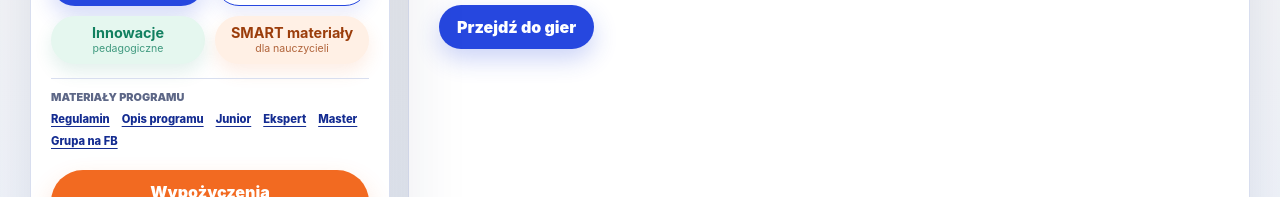
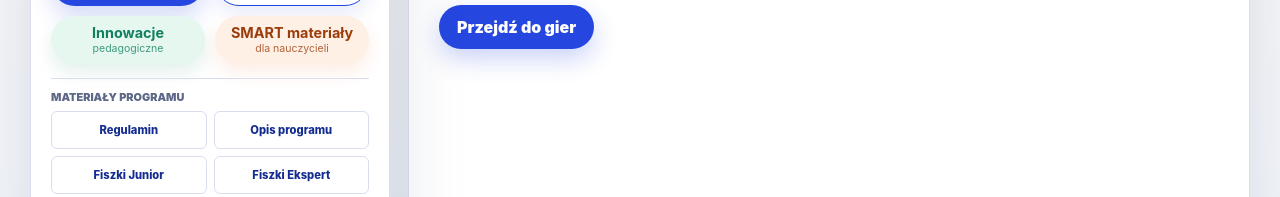
Before and after one commit to Pionkolandia/generator-stacji-zadaniowych, a website: page index.html in a window 1280 px wide. Shown: the part 603-800 px from the top of the page. Drawn offline with Linux system fonts and the light colour scheme.

Commit message:
Zmien materialy programu w przyciski

```diff
--- a/index.html
+++ b/index.html
@@ -75,7 +75,7 @@
         ]
       }
     </script>
-    <link rel="stylesheet" href="/styles.css?v=20260829-4">
+    <link rel="stylesheet" href="/styles.css?v=20260829-5">
   </head>
   <body>
     <main class="app">
@@ -124,9 +124,9 @@
             <nav aria-label="Materiały programu Szkoła jest SMART">
               <a href="https://drive.google.com/file/d/1JFA1SuKO3sbVhbdhdEFpCMSyH-LSvgWn/view?usp=sharing" target="_blank" rel="noopener noreferrer">Regulamin</a>
               <a href="https://drive.google.com/file/d/1j4p6No_M72Y5t1-Xp173DXFJK6_Kj5Ea/view?usp=sharing" target="_blank" rel="noopener noreferrer">Opis programu</a>
-              <a href="https://drive.google.com/file/d/1ZTWVaYoSQuSPtM6kavRtYmz2v0mEXFbz/view" target="_blank" rel="noopener noreferrer">Junior</a>
-              <a href="https://drive.google.com/file/d/1CQAJUTQTrxBI5Cq3xv8O_cQ8Ned3JMgR/view" target="_blank" rel="noopener noreferrer">Ekspert</a>
-              <a href="https://drive.google.com/file/d/1tgL1EWACxlIFFO0ibp9xuf2kHlQh2hYq/view" target="_blank" rel="noopener noreferrer">Master</a>
+              <a href="https://drive.google.com/file/d/1ZTWVaYoSQuSPtM6kavRtYmz2v0mEXFbz/view" target="_blank" rel="noopener noreferrer">Fiszki Junior</a>
+              <a href="https://drive.google.com/file/d/1CQAJUTQTrxBI5Cq3xv8O_cQ8Ned3JMgR/view" target="_blank" rel="noopener noreferrer">Fiszki Ekspert</a>
+              <a href="https://drive.google.com/file/d/1tgL1EWACxlIFFO0ibp9xuf2kHlQh2hYq/view" target="_blank" rel="noopener noreferrer">Fiszki Master</a>
               <a href="https://www.facebook.com/groups/szkolajestsmart" target="_blank" rel="noopener noreferrer">Grupa na FB</a>
             </nav>
           </section>
--- a/public/styles.css
+++ b/public/styles.css
@@ -443,20 +443,38 @@ h3 {
 }
 
 .program-documents nav {
-  display: flex;
-  flex-wrap: wrap;
-  gap: 5px 12px;
+  display: grid;
+  grid-template-columns: repeat(2, minmax(0, 1fr));
+  gap: 7px;
 }
 
 .program-documents a {
+  display: grid;
+  min-width: 0;
+  min-height: 38px;
+  place-items: center;
+  border: 1px solid var(--line);
+  border-radius: 6px;
+  padding: 6px 8px;
+  background: #fff;
   color: var(--blue-deep);
   font-size: 0.7rem;
   font-weight: 850;
-  text-underline-offset: 3px;
+  line-height: 1.15;
+  text-align: center;
+  text-decoration: none;
+  transition: border-color 150ms ease, background 150ms ease, transform 150ms ease;
 }
 
 .program-documents a:hover {
-  color: var(--orange-deep);
+  border-color: var(--blue);
+  background: var(--blue-soft);
+  transform: translateY(-1px);
+}
+
+.program-documents a:focus-visible {
+  outline: 3px solid var(--orange);
+  outline-offset: 2px;
 }
 
 .rentals-launch {
--- a/styles.css
+++ b/styles.css
@@ -443,20 +443,38 @@ h3 {
 }
 
 .program-documents nav {
-  display: flex;
-  flex-wrap: wrap;
-  gap: 5px 12px;
+  display: grid;
+  grid-template-columns: repeat(2, minmax(0, 1fr));
+  gap: 7px;
 }
 
 .program-documents a {
+  display: grid;
+  min-width: 0;
+  min-height: 38px;
+  place-items: center;
+  border: 1px solid var(--line);
+  border-radius: 6px;
+  padding: 6px 8px;
+  background: #fff;
   color: var(--blue-deep);
   font-size: 0.7rem;
   font-weight: 850;
-  text-underline-offset: 3px;
+  line-height: 1.15;
+  text-align: center;
+  text-decoration: none;
+  transition: border-color 150ms ease, background 150ms ease, transform 150ms ease;
 }
 
 .program-documents a:hover {
-  color: var(--orange-deep);
+  border-color: var(--blue);
+  background: var(--blue-soft);
+  transform: translateY(-1px);
+}
+
+.program-documents a:focus-visible {
+  outline: 3px solid var(--orange);
+  outline-offset: 2px;
 }
 
 .rentals-launch {
```
Also changed, not shown: public/index.html (+4 -4 lines).
